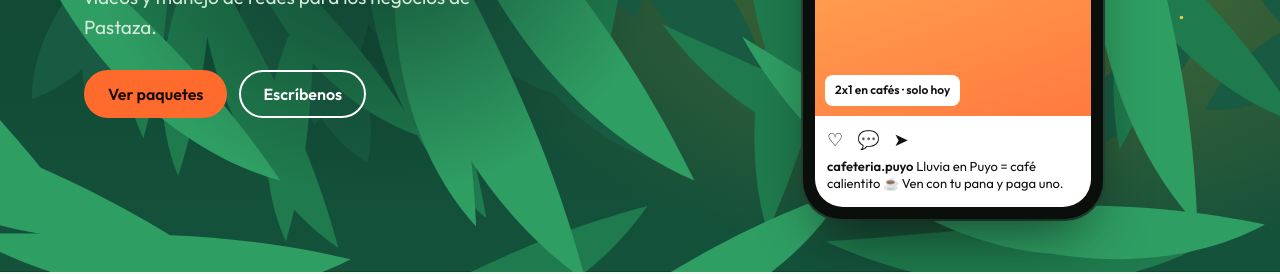
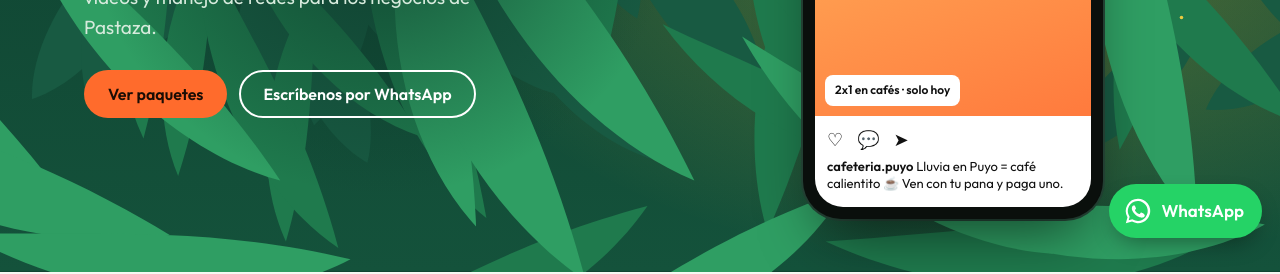
Before and after one commit to danielhaern-sudo/selva-studio, a plain HTML site: page index.html in a window 1280 px wide. Shown: the part 544-818 px from the top of the page. Drawn offline with Linux system fonts and the light colour scheme; a web font is replaced by a local one.

Commit message:
Botones directos a WhatsApp

```diff
--- a/index.html
+++ b/index.html
@@ -141,6 +141,9 @@ label{font-weight:600;font-size:15px;display:grid;gap:6px}
 input,select,textarea{font:16px Outfit,sans-serif;padding:12px 14px;border-radius:12px;border:1.5px solid #c9d6cc;background:#fff;color:#10231b;width:100%}
 textarea{min-height:90px;resize:vertical}
 .small{font-size:13px;color:#4a5e54}
+.wa-float{position:fixed;right:18px;bottom:18px;z-index:20;display:flex;align-items:center;gap:8px;background:#25d366;color:#fff;text-decoration:none;font-weight:600;border-radius:999px;padding:12px 18px 12px 14px;box-shadow:0 10px 24px -8px rgba(0,0,0,.45)}
+.wa-float:focus-visible{outline:3px solid var(--sun);outline-offset:3px}
+@media(max-width:600px){.wa-float span{display:none}.wa-float{padding:13px}}
 footer{background:var(--canopy);color:#cfe3d6;font-size:15px}
 footer .wrap{display:flex;flex-wrap:wrap;gap:12px 32px;justify-content:space-between;align-items:center}
 @media(max-width:1000px){.grid4{grid-template-columns:repeat(2,minmax(0,1fr))}}
@@ -188,7 +191,7 @@ footer .wrap{display:flex;flex-wrap:wrap;gap:12px 32px;justify-content:space-bet
    <p>Un gestor de redes es la inversión que hoy separa a los locales llenos de los vacíos. Contenido con IA, videos y manejo de redes para los negocios de Pastaza.</p>
    <div class="cta">
     <a class="btn hot" href="#paquetes">Ver paquetes</a>
-    <a class="btn ghost" href="#contacto">Escríbenos</a>
+    <a class="btn ghost" href="https://wa.me/593987090244?text=Hola%20Selva%20Studio%2C%20quiero%20informaci%C3%B3n%20sobre%20sus%20paquetes." target="_blank" rel="noopener">Escríbenos por WhatsApp</a>
    </div>
   </div>
   <div class="phone" aria-label="Ejemplo de publicación hecha por Selva Studio">
@@ -348,6 +351,8 @@ footer .wrap{display:flex;flex-wrap:wrap;gap:12px 32px;justify-content:space-bet
  </div>
 </section>
 
+<a class="wa-float" href="https://wa.me/593987090244?text=Hola%20Selva%20Studio%2C%20quiero%20informaci%C3%B3n%20sobre%20sus%20paquetes." target="_blank" rel="noopener" aria-label="Escríbenos por WhatsApp"><svg viewBox="0 0 32 32" width="30" height="30" aria-hidden="true"><path fill="#fff" d="M16 3a13 13 0 0 0-11.2 19.6L3 29l6.6-1.7A13 13 0 1 0 16 3zm0 23.6c-2 0-3.9-.5-5.6-1.5l-.4-.2-3.9 1 1-3.8-.3-.4A10.6 10.6 0 1 1 16 26.6zm5.8-7.9c-.3-.2-1.9-.9-2.2-1-.3-.1-.5-.2-.7.2l-1 1.2c-.2.2-.4.2-.7.1-1.9-.9-3.2-1.7-4.4-3.8-.3-.6.3-.5 1-1.8.1-.2 0-.4 0-.6l-1-2.4c-.3-.6-.5-.5-.7-.5h-.6c-.2 0-.6.1-.9.4-.3.3-1.2 1.2-1.2 2.9s1.2 3.4 1.4 3.6c.2.2 2.4 3.7 5.9 5.2 2.2.9 3 1 4.1.8.7-.1 1.9-.8 2.2-1.5.3-.7.3-1.4.2-1.5-.1-.2-.3-.3-.6-.4z"/></svg><span>WhatsApp</span></a>
+
 <footer class="band" style="padding-block:28px">
  <div class="wrap">
   <b style="font-family:Unbounded,sans-serif">Selva Studio</b>
@@ -379,7 +384,7 @@ const cases=[
 ];
 const esc=t=>t.replace(/&/g,'&amp;').replace(/</g,'&lt;');
 const $=s=>document.querySelector(s);
-$('#pgrid').innerHTML=plans.map(p=>`<article class="plan${p.star?' star':''}">${p.star?'<span class="badge">El más completo</span>':''}<h3>${p.name}</h3><div class="price">${p.price}<small>${p.per}</small></div><p class="who">${p.who}</p><ul>${p.items.map(i=>`<li>${i}</li>`).join('')}</ul><a class="btn ${p.star?'':'hot'}" href="#contacto" data-plan="${p.name}">Lo quiero</a></article>`).join('');
+$('#pgrid').innerHTML=plans.map(p=>`<article class="plan${p.star?' star':''}">${p.star?'<span class="badge">El más completo</span>':''}<h3>${p.name}</h3><div class="price">${p.price}<small>${p.per}</small></div><p class="who">${p.who}</p><ul>${p.items.map(i=>`<li>${i}</li>`).join('')}</ul><a class="btn ${p.star?'':'hot'}" href="https://wa.me/${PHONE}?text=${encodeURIComponent('Hola Selva Studio, me interesa el paquete '+p.name+' ('+p.price+' '+p.per+'). ¿Me das más información?')}" target="_blank" rel="noopener">Lo quiero por WhatsApp</a></article>`).join('');
 $('#xlist').innerHTML=extras.map(e=>`<div class="x"><span class="dot"><svg viewBox="0 0 24 24" aria-hidden="true"><path d="${e[2]}" fill="none" stroke="#ff6b2c" stroke-width="2" stroke-linecap="round" stroke-linejoin="round"/></svg></span><div><b>${e[0]}</b><span>${e[1]}</span></div></div>`).join('');
 $('#paquete').innerHTML=plans.map(p=>`<option>${p.name} (${p.price})</option>`).join('')+'<option>Solo extras</option><option>Todavía no sé</option>';
 $('#ph').textContent=PHONE_SHOW;
```
